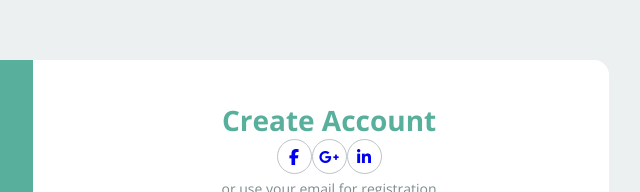
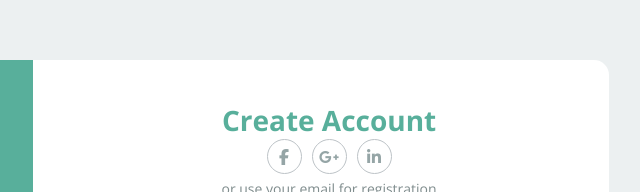
Before and after one commit to leonardo534/login-cadastro-interativo, a plain HTML site: page index.html in a window 1280 px wide. Shown: the part 140-332 px from the top of the page, 511-1151 px from the left. Drawn offline with nearby package versions, Linux system fonts and the light colour scheme.

Commit message:
Tag 'a href' agora abrange o icone e o item li

```diff
--- a/index.html
+++ b/index.html
@@ -20,9 +20,17 @@
 					<h2 class="title title-second">create account</h2>
 					<div class="social-midia">
 						<ul class="list-social-midia">
-							<li class="item-social-media"><a href="#"><i class="fab fa-facebook-f"></i></a></li>
-							<li class="item-social-media"><a href="#"><i class="fab fa-google-plus-g"></i></a></li>
-							<li class="item-social-media"><a href="#"><i class="fab fa-linkedin-in"></i></a></li>
+							<a class="link-social-media" href="#">
+								<li class="item-social-media"><i class="fab fa-facebook-f"></i></li>
+							</a>
+
+							<a class="link-social-media" href="#">
+								<li class="item-social-media"><i class="fab fa-google-plus-g"></i></li>
+							</a>
+
+							<a class="link-social-media" href="#">
+								<li class="item-social-media"><i class="fab fa-linkedin-in"></i></li>
+							</a>
 						</ul>
 					</div><!-- end social midia -->
 					<p class="description description-second">or use your email for registration</p>
```
